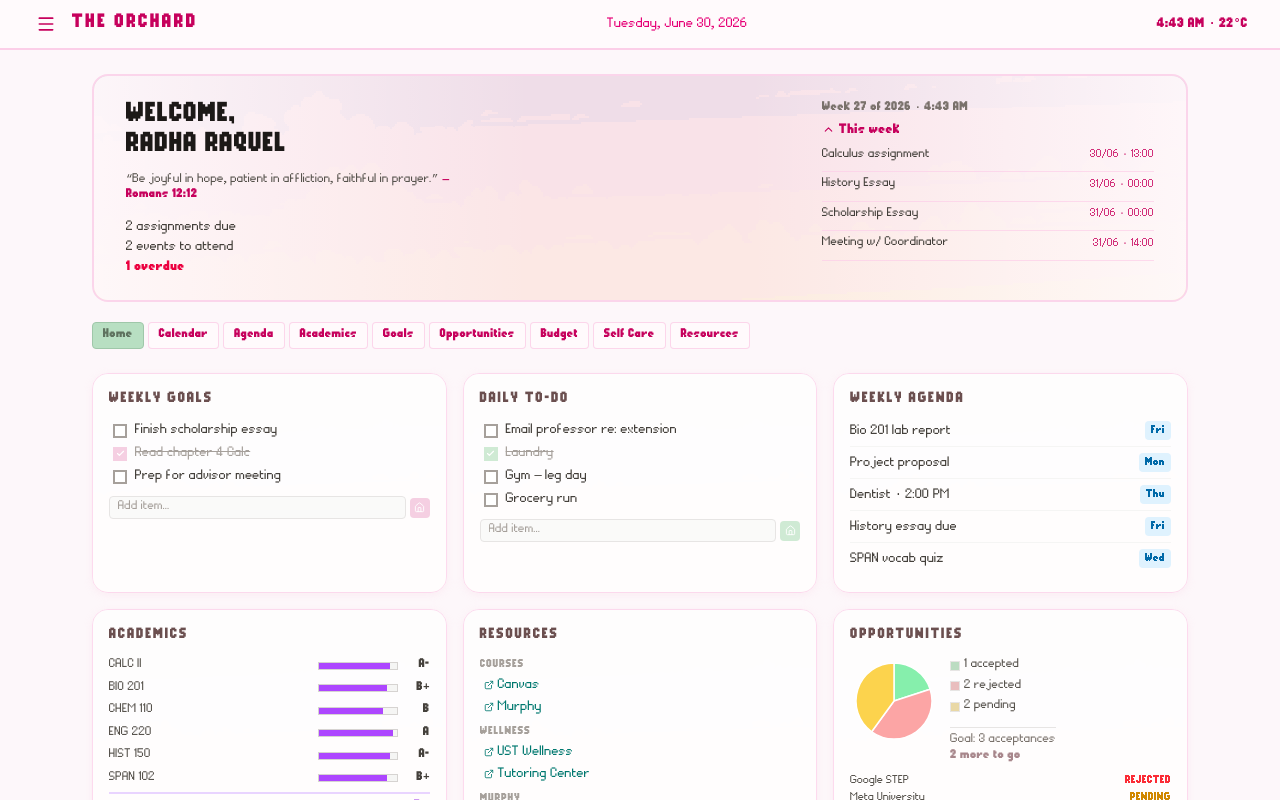
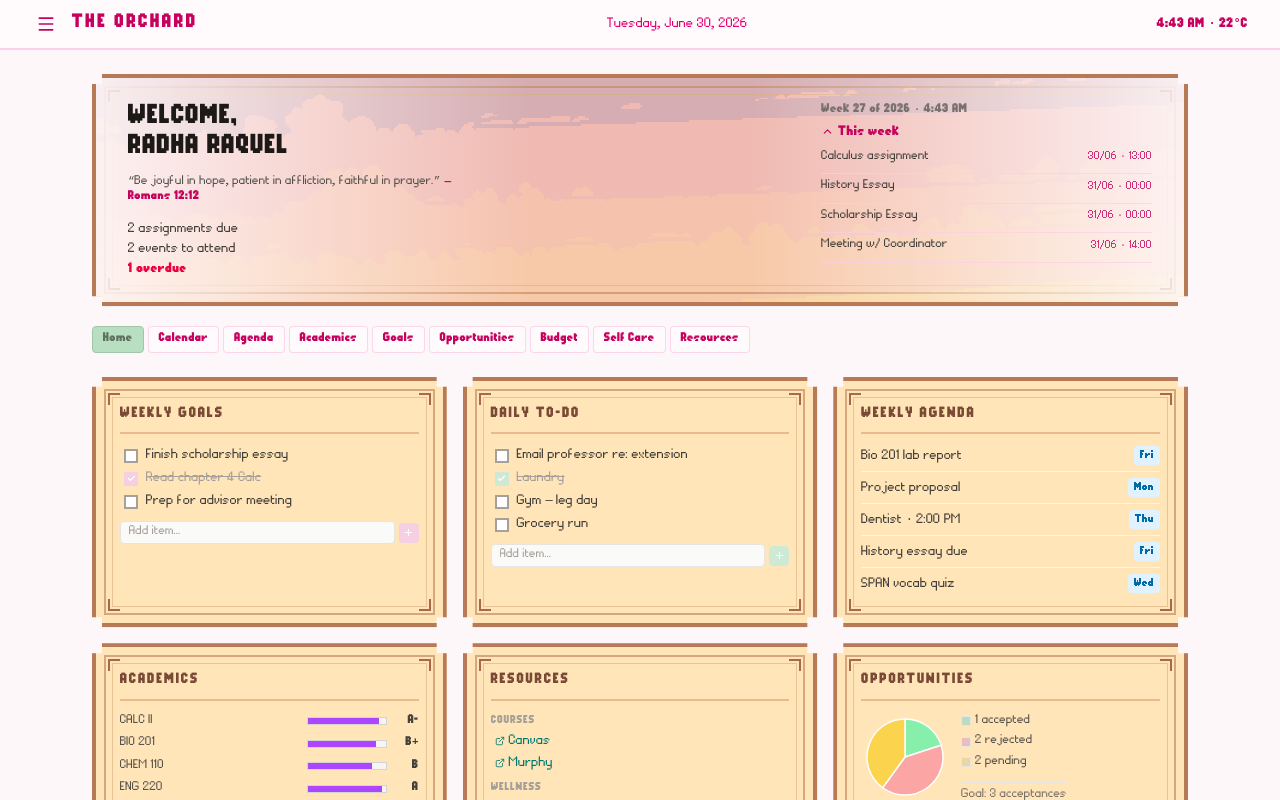
Before and after one commit to radharaquelnicolau/The-Orchard, a Next.js app in the folder the-orchard/: page / in a window 1280 px wide. Shown: the top 800 px of the page. Built offline with nearby package versions, Linux system fonts and the light colour scheme.

Commit message:
style: enhance Card and section components with new borders and background styles

```diff
--- a/the-orchard/src/components/HomePage.jsx
+++ b/the-orchard/src/components/HomePage.jsx
@@ -4,7 +4,6 @@ import React, { useEffect, useState } from "react";
 import Image from "next/image";
 import {
   Menu,
-  Home as
   Plus,
   Check,
   ChevronDown,
@@ -77,29 +76,29 @@ function PieChart({ accepted, rejected, pending }) {
 function Card({ title, children, className = "" }) {
   return (
     <div
-      className={"relative overflow-hidden rounded-2xl border border-pink-200/70 shadow-[0_2px_8px_rgba(244,194,214,0.18)] " + className}
-      style={{ imageRendering: "pixelated" }}
+      className={
+        "relative overflow-hidden border-4 border-[#b87956] bg-[#ffe5b8] shadow-[6px_6px_0_rgba(99,62,45,0.18)] " +
+        className
+      }
+      style={{
+        imageRendering: "pixelated",
+        clipPath:
+          "polygon(0 10px, 10px 10px, 10px 0, calc(100% - 10px) 0, calc(100% - 10px) 10px, 100% 10px, 100% calc(100% - 10px), calc(100% - 10px) calc(100% - 10px), calc(100% - 10px) 100%, 10px 100%, 10px calc(100% - 10px), 0 calc(100% - 10px))",
+      }}
     >
-      {/* pink cloud bg — very faded */}
-      <div
-        className="absolute inset-0"
-        style={{
-          backgroundImage: "url(/backgrounds/pink-cloud.png)",
-          backgroundSize: "cover",
-          backgroundPosition: "center",
-          opacity: 0.08,
-          imageRendering: "pixelated",
-        }}
-      />
-      {/* solid card fill over the cloud */}
-      <div className="absolute inset-0 bg-white/88" />
+      <div className="absolute inset-2 border-2 border-[#c58d64] opacity-70" />
+      <div className="absolute inset-4 border border-[#d9ad7c] opacity-60" />
 
-      {/* content */}
-      <div className="relative z-10 flex flex-col h-full p-4">
-        <div className="mb-3">
+      <span className="absolute left-3 top-3 h-3 w-3 border-l-2 border-t-2 border-[#a9684a]" />
+      <span className="absolute right-3 top-3 h-3 w-3 border-r-2 border-t-2 border-[#a9684a]" />
+      <span className="absolute bottom-3 left-3 h-3 w-3 border-b-2 border-l-2 border-[#a9684a]" />
+      <span className="absolute bottom-3 right-3 h-3 w-3 border-b-2 border-r-2 border-[#a9684a]" />
+
+      <div className="relative z-10 flex flex-col h-full p-6">
+        <div className="mb-3 border-b-2 border-[#d7a06f]/60 pb-2">
           <h3
             className="text-[13px] font-bold uppercase tracking-widest"
-            style={{ fontFamily: "'PixelAE', monospace", color: "#6b4f4f" }}
+            style={{ fontFamily: "'PixelAE', monospace", color: "#7a4a36" }}
           >
             {title}
           </h3>
@@ -343,7 +342,15 @@ export default function HomePage() {
       <main className="mx-auto max-w-6xl px-4 py-6 sm:px-7">
 
         {/* ── welcome hero ──────────────────────────────────── */}
-        <section className="relative mb-5 overflow-hidden rounded-2xl border-2 border-pink-200/80" style={{ minHeight: 220 }}>
+        <section
+        className="relative mb-5 overflow-hidden border-4 border-[#b87956] bg-[#ffe5b8] shadow-[6px_6px_0_rgba(99,62,45,0.18)]"
+        style={{
+          minHeight: 220,
+          imageRendering: "pixelated",
+          clipPath:
+          "polygon(0 10px, 10px 10px, 10px 0, calc(100% - 10px) 0, calc(100% - 10px) 10px, 100% 10px, 100% calc(100% - 10px), calc(100% - 10px) calc(100% - 10px), calc(100% - 10px) 100%, 10px 100%, 10px calc(100% - 10px), 0 calc(100% - 10px))",
+  }}
+>
 
           {/* welcome background */}
           <div
@@ -352,11 +359,17 @@ export default function HomePage() {
               backgroundImage: "url(/backgrounds/pink-cloud.png)",
               backgroundSize: "cover",
               backgroundPosition: "center",
-              opacity: 0.8,
+              opacity: 0.95,
               imageRendering: "pixelated",
             }}
           />
-          <div className="absolute inset-0 bg-[#fff7fa]/70" />
+          <div className="absolute inset-0 bg-[#ffe5b8]/35" />
+          <div className="absolute inset-2 border-2 border-[#c58d64] opacity-70" />
+          <div className="absolute inset-4 border border-[#d9ad7c] opacity-60" />
+          <span className="absolute left-3 top-3 h-3 w-3 border-l-2 border-t-2 border-[#a9684a]" />
+          <span className="absolute right-3 top-3 h-3 w-3 border-r-2 border-t-2 border-[#a9684a]" />
+          <span className="absolute bottom-3 left-3 h-3 w-3 border-b-2 border-l-2 border-[#a9684a]" />
+          <span className="absolute bottom-3 right-3 h-3 w-3 border-b-2 border-r-2 border-[#a9684a]" />
 
           {/* soft scrims */}
           <div className="absolute inset-y-0 left-0 w-2/5 bg-linear-to-r from-[#fffafc]/85 to-transparent" />
```
